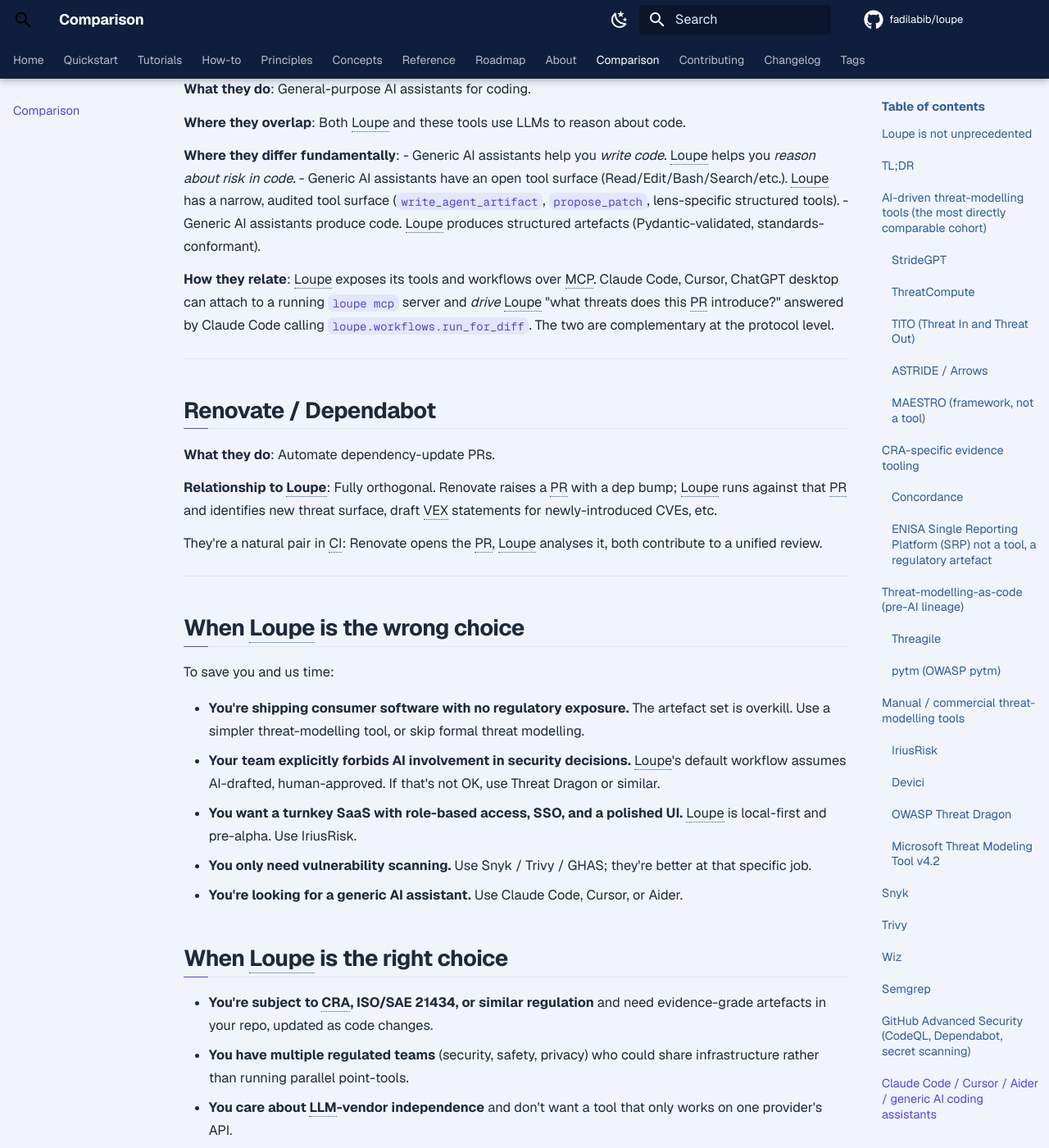
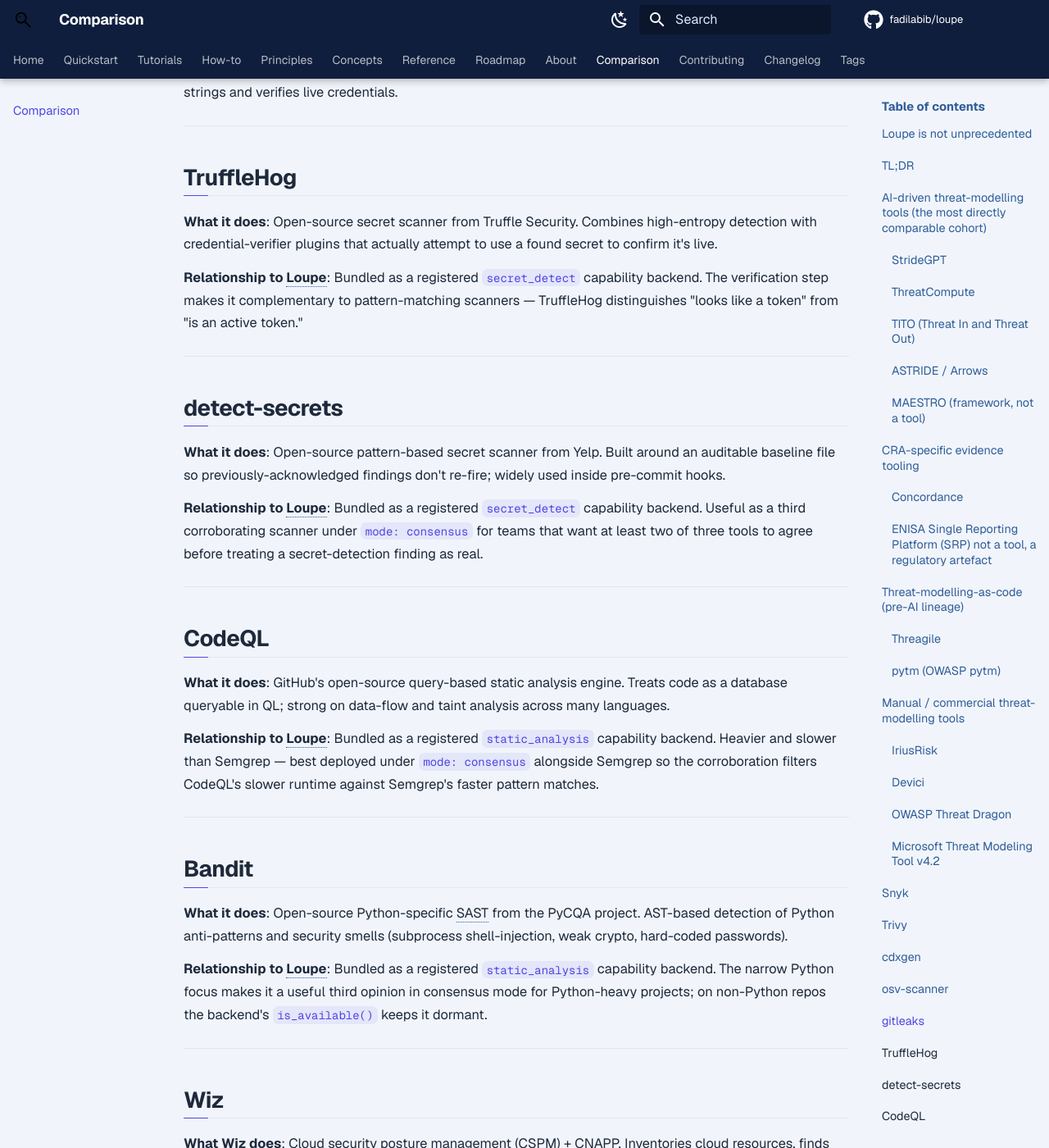
Before and after one commit to fadi-labib/loupe, an MkDocs documentation site: the page built from docs/comparison.md, in a window 1280 px wide and 1400 px high, scrolled down 10471 px. Shown: the whole window at 82% size. Built offline with MkDocs 1.6.1 and Material for MkDocs 9.7.7, drawn with Linux system fonts in a browser that asks for light colours; comment, search, counter and statistics services are not loaded; the version menu is left out; some of the changed text lies outside the part shown.

Commit message:
docs(comparison): add comparison rows for cdxgen, osv-scanner, gitleaks, TruffleHog, detect-secrets, CodeQL, Bandit

```diff
--- a/docs/comparison.md
+++ b/docs/comparison.md
@@ -31,8 +31,15 @@
 | **Threagile / pytm** | Threat-modelling-as-code (OSS, not AI) | "As-code" predecessors; share DNA |
 | **Snyk** | SCA + SAST (commercial) | Complementary vuln scanning, not threat modelling |
 | **Trivy** | Vuln scanner (OSS) | Complementary; could substitute Loupe's Syft+Grype back-end |
+| **cdxgen** | SBOM generator (OSS) | **Bundled** as a registered `sbom` backend complementary to syft |
+| **osv-scanner** | CVE matcher against OSV.dev DB (OSS, Google) | **Bundled** as a registered `cve` backend complementary to grype |
+| **gitleaks** | Secret scanner (OSS) | **Bundled** as a registered `secret_detect` backend |
+| **TruffleHog** | High-entropy + verifier-based secret scanner (OSS) | **Bundled** as a registered `secret_detect` backend |
+| **detect-secrets** | Pattern-based secret scanner (Yelp, OSS) | **Bundled** as a registered `secret_detect` backend |
 | **Wiz** | Cloud security posture | Different layer entirely |
-| **Semgrep** | Static analysis | Complementary; a future lens could call Semgrep |
+| **Semgrep** | Static analysis | **Bundled** as a registered `static_analysis` backend |
+| **CodeQL** | Query-based static analysis (GitHub, OSS) | **Bundled** as a registered `static_analysis` backend |
+| **Bandit** | Python-specific SAST (PyCQA, OSS) | **Bundled** as a registered `static_analysis` backend |
 | **GHAS (CodeQL, Dependabot)** | Defect detection | Complementary |
 | **Claude Code / Cursor / Aider** | Generic AI coding assistants | Complementary via MCP |
 | **Renovate / Dependabot** | Dep update automation | Orthogonal |
@@ -231,6 +238,62 @@
 
 ---
 
+## cdxgen
+
+**What it does**: Open-source CycloneDX SBOM generator from the OWASP CycloneDX project. Strong coverage of language ecosystems Syft is weaker on (notably JVM build graphs and some scripting-language manifests).
+
+**Relationship to Loupe**: Bundled as a registered `sbom` capability backend. Operators who want belt-and-braces SBOM coverage can set `capabilities.sbom.mode: union` and list `[syft, cdxgen]` so both run and findings are deduped by purl.
+
+---
+
+## osv-scanner
+
+**What it does**: Google's open-source CVE matcher. Reads SBOMs or lockfiles and checks them against the OSV.dev database. Different vulnerability source from Grype (which leans on the NVD-derived Anchore feed).
+
+**Relationship to Loupe**: Bundled as a registered `cve` capability backend. A common composition is `capabilities.cve.mode: union, backends: [grype, osv-scanner]` so that CVEs missed by either DB are caught by the other.
+
+---
+
+## gitleaks
+
+**What it does**: Open-source secret scanner. Pattern-matched detection of common credential shapes (AWS keys, GitHub tokens, private keys) across git history.
+
+**Relationship to Loupe**: Bundled as a registered `secret_detect` capability backend. Pairs well with TruffleHog under `mode: union` — gitleaks catches pattern-matched keys; TruffleHog catches high-entropy strings and verifies live credentials.
+
+---
+
+## TruffleHog
+
+**What it does**: Open-source secret scanner from Truffle Security. Combines high-entropy detection with credential-verifier plugins that actually attempt to use a found secret to confirm it's live.
+
+**Relationship to Loupe**: Bundled as a registered `secret_detect` capability backend. The verification step makes it complementary to pattern-matching scanners — TruffleHog distinguishes "looks like a token" from "is an active token."
+
+---
+
+## detect-secrets
+
+**What it does**: Open-source pattern-based secret scanner from Yelp. Built around an auditable baseline file so previously-acknowledged findings don't re-fire; widely used inside pre-commit hooks.
+
+**Relationship to Loupe**: Bundled as a registered `secret_detect` capability backend. Useful as a third corroborating scanner under `mode: consensus` for teams that want at least two of three tools to agree before treating a secret-detection finding as real.
+
+---
+
+## CodeQL
+
+**What it does**: GitHub's open-source query-based static analysis engine. Treats code as a database queryable in QL; strong on data-flow and taint analysis across many languages.
+
+**Relationship to Loupe**: Bundled as a registered `static_analysis` capability backend. Heavier and slower than Semgrep — best deployed under `mode: consensus` alongside Semgrep so the corroboration filters CodeQL's slower runtime against Semgrep's faster pattern matches.
+
+---
+
+## Bandit
+
+**What it does**: Open-source Python-specific SAST from the PyCQA project. AST-based detection of Python anti-patterns and security smells (subprocess shell-injection, weak crypto, hard-coded passwords).
+
+**Relationship to Loupe**: Bundled as a registered `static_analysis` capability backend. The narrow Python focus makes it a useful third opinion in consensus mode for Python-heavy projects; on non-Python repos the backend's `is_available()` keeps it dormant.
+
+---
+
 ## Wiz
 
 **What Wiz does**: Cloud security posture management (CSPM) + CNAPP. Inventories cloud resources, finds misconfigurations and exposed attack paths in running cloud infrastructure. Commercial; cloud-managed.
```
